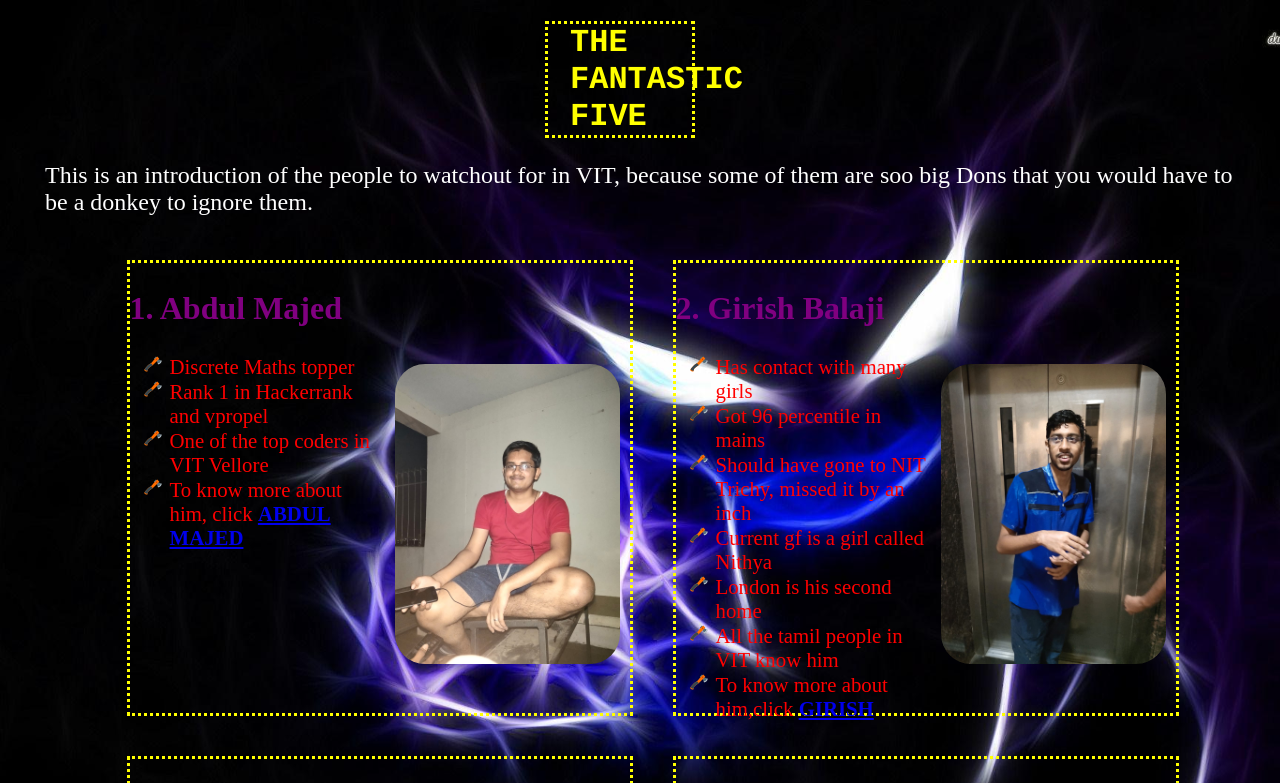
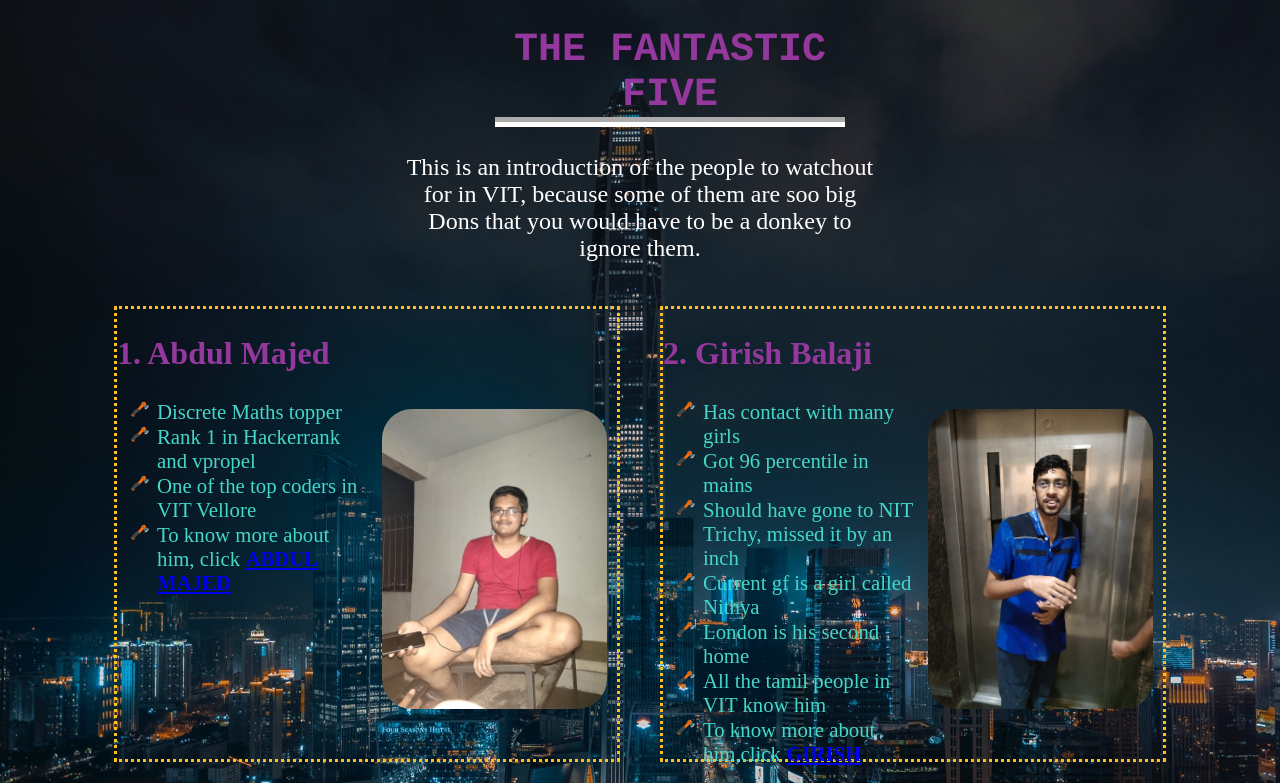
Before and after one commit to temp-testing-account/NotFantasticFive, a plain HTML site: page index.html in a window 1280 px wide. Shown: the top 783 px of the page. Drawn offline with Linux system fonts and the light colour scheme.

Commit message:
Update style.css

```diff
--- a/style.css
+++ b/style.css
@@ -1,37 +1,44 @@
 body{
-	background-image: url('background2	.jpg');
+	background-image: url('bg3.jpg');
 	margin-left: 45px;
 	margin-bottom: 100px;
-	margin-right: 20px;
+	margin-right: 45px;
 	background-attachment: fixed;
 	background-size: cover;
 }
 
 h1{
-	color:yellow;
-	margin-left: 500px;
-	margin-right:565px;
-	border-style:dotted;
-	padding-right:0px;
-	padding-left:22px;
+	color:#95389e;
+	width: 350px;
+	margin-left: 450px;
+	text-align: center;
+	border-bottom: groove;
+	border-bottom-width: 10px;
+	border-color: white;
 	font-family: courier;
+	font-size: 2.5em;
+
 }
 
 li{
-	color:red;
+	color:#43d8c9;
 	font-family:Ink Free;
 	font-size:1.3em;
 	list-style-image: url('axe.png');
 }
 
 h2{
-	color:purple;
-	font-size:2em
+	color:#95389e;
+	font-size:2em;
 }
 
 p{
 	color:white;
 	font-size: 1.5em;
+	margin-left: 355px;
+	margin-right: 355px;
+	/*width: 00px;*/
+	text-align: center;
 }
 
 img{
@@ -71,7 +78,7 @@ img{
 
 .box{
 	border: dotted;
-	border-color: yellow;
+	border-color: #fcbf1e;
 	margin: 20px;
 	width: 500px;
 	height: 450px;
```
